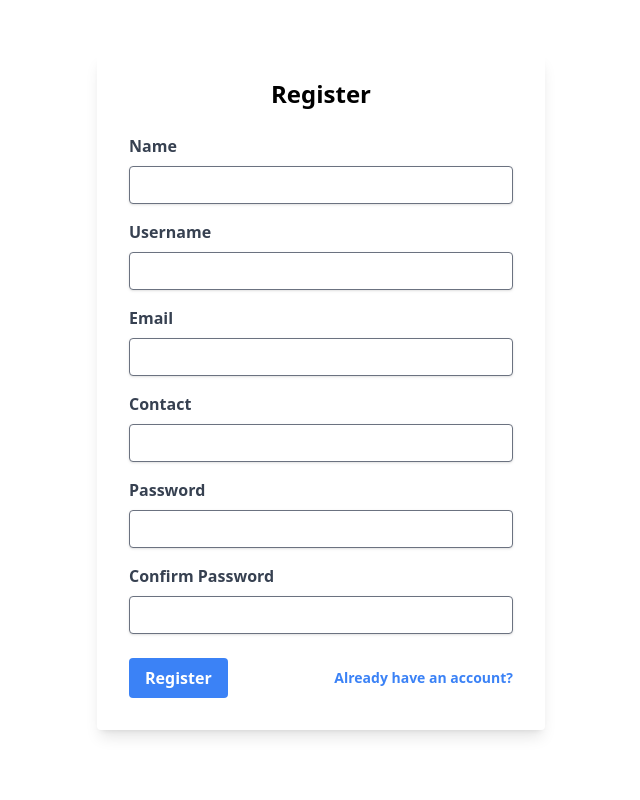
After one commit to zeeshanravian1/horizon-travel, a Flask app: page /auth/register in a window 1280 px wide. The commit adds this page. Shown: the whole page, without its empty margins (319-959 px from the left). Run offline with Flask 3, Linux system fonts and the light colour scheme; parts of the project's set-up code (start-up, migrations or seed data) failed here and were passed over; some libraries are stand-ins or nearby versions.

Commit message:
:sparkles: Added registration form!

```diff
--- a/apps/auth/form.py
+++ b/apps/auth/form.py
@@ -64,6 +64,6 @@ class RegistrationForm(FlaskForm):
     username = StringField('Username', validators=[DataRequired(), Length(min=1, max=2_55)])
     email = StringField('E-Mail Address', validators=[DataRequired(), Email()])
     password = PasswordField('Password', validators=[DataRequired()])
-    conform_password = PasswordField('Confirm Password', validators=[DataRequired(),
+    confirm_password = PasswordField('Confirm Password', validators=[DataRequired(),
                                                                      EqualTo('password')])
     submit = SubmitField('Sign Up')
--- a/apps/auth/route.py
+++ b/apps/auth/route.py
@@ -10,12 +10,13 @@
 from passlib.hash import (pbkdf2_sha256)
 from sqlalchemy import (select)
 from sqlalchemy.orm import (Session)
-from sqlalchemy.exc import (IntegrityError)
+from sqlalchemy.exc import (IntegrityError, PendingRollbackError, InvalidRequestError,
+                            StatementError, ResourceClosedError)
 
 # Importing Flask packages
 from wsgi import (login_manager)
 from flask import (Blueprint, flash, request, render_template, redirect, url_for)
-from flask_login import (login_user, logout_user, login_required)
+from flask_login import (login_user, logout_user, login_required, current_user)
 
 # Importing from project files
 from database.session import (get_session)
@@ -73,16 +74,15 @@ def register(db_session: Session = get_session()):
 
     try:
         db_session.commit()
-    except IntegrityError:
+    except (IntegrityError, PendingRollbackError, InvalidRequestError,
+            FlushError, StatementError, ResourceClosedError):
         db_session.rollback()
         flash("Username or email already exists.")
-        return ({"success": False, "message": "Username or email already exists.", "data": None},
-                400, CONTENT_TYPE)
+        return render_template("register.html", form=register_form)
 
-    flash("Registered successfully.")
+    flash("Registered successfully.", "success")
 
-    return ({"success": True, "message": "Registered successfully.", "data": None},
-            200, CONTENT_TYPE)
+    return redirect(url_for("AuthenticationRouter.login"))
 
 
 # Login Route
@@ -102,6 +102,9 @@ def login(db_session: Session = get_session()):
 
     """
     print("Calling login route")
+
+    if current_user.is_authenticated:
+        return redirect(url_for("root"))
 
     login_form = LoginForm()
 
@@ -150,7 +153,7 @@ def logout():
     print("Calling logout route")
 
     logout_user()
-    flash("Logged out successfully.")
+    flash("Logged out successfully.", "success")
 
     return redirect(url_for("AuthenticationRouter.login"))
 
--- a/templates/login.html
+++ b/templates/login.html
@@ -74,7 +74,7 @@
                     </div>
                     {{ form.submit(class="w-full text-white bg-blue-600 hover:bg-primary-700 focus:ring-4 focus:outline-none focus:ring-primary-300 font-medium rounded-lg text-sm px-5 py-2.5 text-center dark:bg-primary-600 dark:hover:bg-primary-700 dark:focus:ring-primary-800")}}
                     <p class="text-sm font-light text-gray-500 dark:text-gray-400">
-                        Don’t have an account yet? <a href="#" class="font-medium text-primary-600 hover:underline dark:text-primary-500">Sign up</a>
+                        Don’t have an account yet? <a href="{{ url_for('AuthenticationRouter.register') }}" class="font-medium text-primary-600 hover:underline dark:text-primary-500">Sign up</a>
                     </p>
                 </form>
             </div>
--- /dev/null
+++ b/templates/register.html
@@ -0,0 +1,83 @@
+<!DOCTYPE html>
+<html lang="en">
+<head>
+    <meta charset="UTF-8">
+    <meta http-equiv="X-UA-Compatible" content="IE=edge">
+    <meta name="viewport" content="width=device-width, initial-scale=1.0">
+    <script src="https://cdn.tailwindcss.com?plugins=forms,typography,aspect-ratio,line-clamp"></script>
+    <link rel="stylesheet" href="{{ url_for('static', filename='style.css') }}">
+    <title>Document</title>
+</head>
+<body>
+    <div class="flex justify-center items-center min-h-screen">
+        <div class="w-full max-w-md">
+          <form class="bg-white shadow-lg rounded px-8 pt-6 pb-8 mb-4" method="POST">
+            <h2 class="text-center font-bold text-2xl mb-6">Register</h2>
+            {{ form.csrf_token }}
+            <div class="mb-4">
+              <label class="block text-gray-700 font-bold mb-2" for="name">
+                Name
+              </label>
+              {{ form.name(class="shadow appearance-none border rounded w-full py-2 px-3 text-gray-700 leading-tight focus:outline-none focus:shadow-outline") }}
+              {% for error in form.name.errors %}
+              <p class="text-red-500 text-xs italic">{{ error }}</p>
+              {% endfor %}
+            </div>
+            <div class="mb-4">
+              <label class="block text-gray-700 font-bold mb-2" for="username">
+                Username
+              </label>
+              {{ form.username(class="shadow appearance-none border rounded w-full py-2 px-3 text-gray-700 leading-tight focus:outline-none focus:shadow-outline") }}
+              {% for error in form.username.errors %}
+              <p class="text-red-500 text-xs italic">{{ error }}</p>
+              {% endfor %}
+            </div>
+            <div class="mb-4">
+              <label class="block text-gray-700 font-bold mb-2" for="email">
+                Email
+              </label>
+              {{ form.email(class="shadow appearance-none border rounded w-full py-2 px-3 text-gray-700 leading-tight focus:outline-none focus:shadow-outline") }}
+              {% for error in form.email.errors %}
+              <p class="text-red-500 text-xs italic">{{ error }}</p>
+              {% endfor %}
+            </div>
+            <div class="mb-4">
+              <label class="block text-gray-700 font-bold mb-2" for="contact">
+                Contact
+              </label>
+              {{ form.contact(class="shadow appearance-none border rounded w-full py-2 px-3 text-gray-700 leading-tight focus:outline-none focus:shadow-outline") }}
+              {% for error in form.contact.errors %}
+              <p class="text-red-500 text-xs italic">{{ error }}</p>
+              {% endfor %}
+            </div>
+            <div class="mb-4">
+              <label class="block text-gray-700 font-bold mb-2" for="password">
+                Password
+              </label>
+              {{ form.password(class="shadow appearance-none border rounded w-full py-2 px-3 text-gray-700 leading-tight focus:outline-none focus:shadow-outline") }}
+              {% for error in form.password.errors %}
+              <p class="text-red-500 text-xs italic">{{ error }}</p>
+              {% endfor %}
+            </div>
+            <div class="mb-6">
+              <label class="block text-gray-700 font-bold mb-2" for="confirm_password">
+                Confirm Password
+              </label>
+              {{ form.confirm_password(class="shadow appearance-none border rounded w-full py-2 px-3 text-gray-700 leading-tight focus:outline-none focus:shadow-outline") }}
+              {% for error in form.confirm_password.errors %}
+              <p class="text-red-500 text-xs italic">{{ error }}</p>
+              {% endfor %}
+            </div>
+            <div class="flex items-center justify-between">
+              <button class="bg-blue-500 hover:bg-blue-700 text-white font-bold py-2 px-4 rounded focus:outline-none focus:shadow-outline" type="submit">
+                Register
+              </button>
+              <a class="inline-block align-baseline font-bold text-sm text-blue-500 hover:text-blue-800" href="{{ url_for('AuthenticationRouter.login') }}">
+                Already have an account?
+              </a>
+            </div>
+          </form>
+        </div>
+      </div>
+</body>
+</html>
```
Also changed, not shown: templates/signup.html (deleted).
